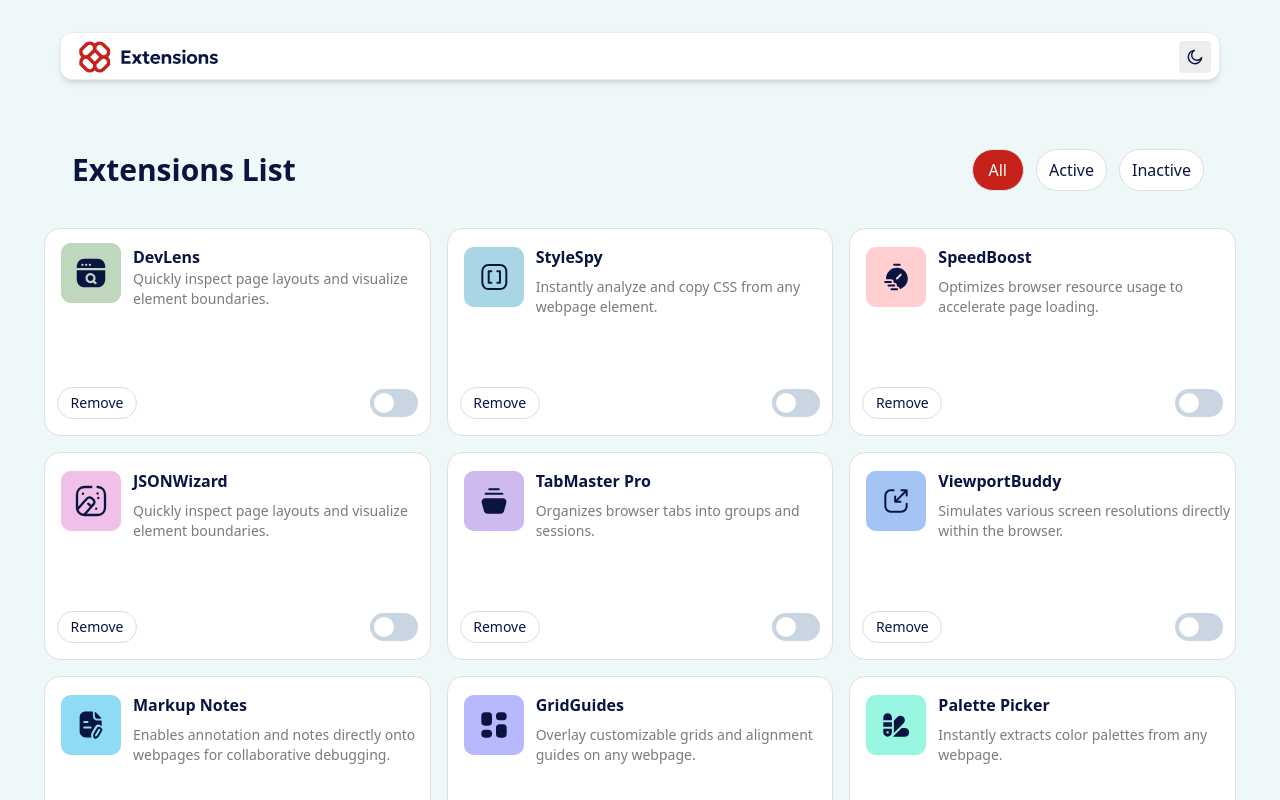
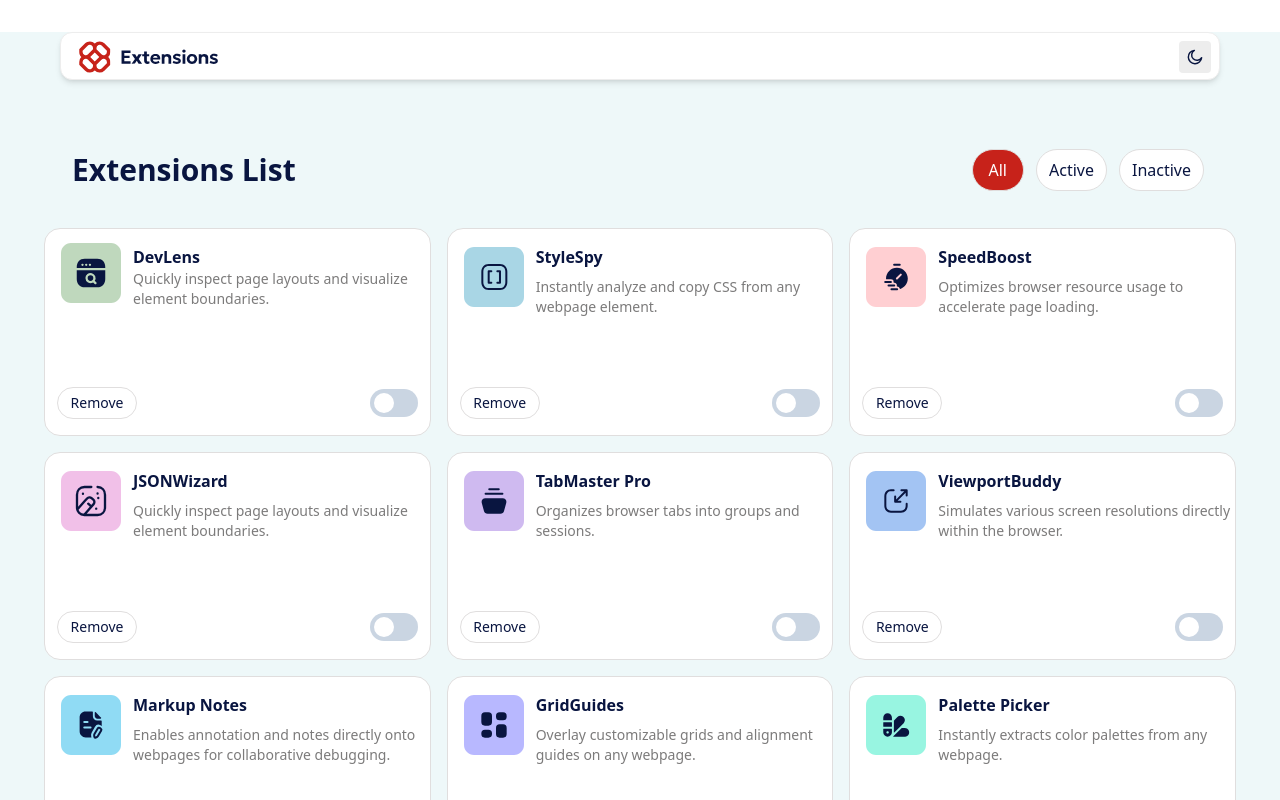
Before and after one commit to DuhaNasir/Extension_project, a React (Vite) app: page / in a window 1280 px wide. Shown: the top 800 px of the page. Built offline with nearby package versions, Linux system fonts and the light colour scheme.

Commit message:
background color

```diff
--- a/index.html
+++ b/index.html
@@ -6,7 +6,7 @@
     <meta name="viewport" content="width=device-width, initial-scale=1.0" />
     <title>react-project</title>
   </head>
-  <body class="bg-[#EEF8F9]">
+  <body class="">
     <div id="root"></div>
     <script type="module" src="/src/main.jsx"></script>
   </body>
--- a/src/App.jsx
+++ b/src/App.jsx
@@ -3,7 +3,7 @@ function App() {
 
   return (
 
-<div className=" " >
+<div className=" h-screen bg-[#EEF8F9]" >
 
 
   {/* header*/}
```
